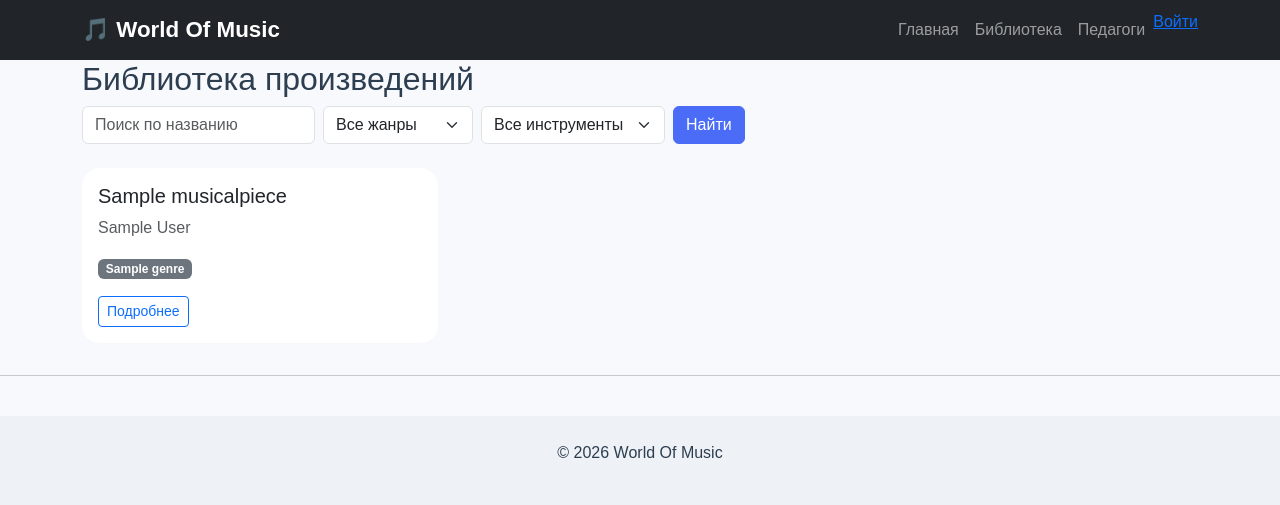
After one commit to milakazanova2002-dot/WorldOfMusic, a Django app: page /music/ in a window 1280 px wide. The commit adds this page. Shown: the top 505 px of the page. Run offline with Django 5.2, Linux system fonts and the light colour scheme; tables that the repository leaves empty hold one stand-in row (values such as "Sample post").

Commit message:
Change music's models

```diff
--- a/config/accounts/templates/accounts/login.html
+++ b/config/accounts/templates/accounts/login.html
@@ -19,4 +19,9 @@
     <button type="submit">Войти</button>
 </form>
 
+<hr>
+<p>Ещё нет аккаунта?</p>
+<a href="{% url 'student_register' %}">Регистрация ученика</a> ·
+<a href="{% url 'teacher_register' %}">Регистрация педагога</a>
+
 {% endblock %}
--- a/config/core/templates/base.html
+++ b/config/core/templates/base.html
@@ -41,22 +41,24 @@
                 </li>
 
                 <li class="nav-item">
-                    <a class="nav-link" href="#">
+                    <a class="nav-link" href="{% url 'piece_list' %}">
                         Библиотека
                     </a>
                 </li>
 
                 <li class="nav-item">
-                    <a class="nav-link" href="#">
+                    <a class="nav-link" href="{% url 'teacher_public_list' %}">
                         Педагоги
                     </a>
                 </li>
 
-                <li class="nav-item">
-                    <a class="nav-link" href="#">
-                        Ученики
-                    </a>
-                </li>
+                {% if request.user.is_authenticated %}
+                    <li class="nav-item">
+                        <a class="nav-link" href="{% url 'role_redirect' %}">
+                            Мой кабинет
+                        </a>
+                    </li>
+                {% endif %}
 
                 {% if request.user.is_authenticated %}
                     <form method="post" action="{% url 'logout' %}">
--- a/config/education/urls.py
+++ b/config/education/urls.py
@@ -23,10 +23,15 @@ from .views import (
     StudentDetailView,
     TeacherDashboardView,
     TeacherDetailView,
+    TeacherPublicListView,
+    TeacherPublicDetailView,
     add_performance_comment,
 )
 
 urlpatterns = [
+    path("teachers/", TeacherPublicListView.as_view(), name="teacher_public_list"),
+    path("teachers/<int:pk>/", TeacherPublicDetailView.as_view(), name="teacher_public_detail"),
+
     path("student/<int:pk>/", StudentDetailView.as_view(), name="student_detail"),
 
     path("teacher/<int:pk>/", TeacherDetailView.as_view(), name="teacher_detail"),
--- a/config/music/models.py
+++ b/config/music/models.py
@@ -1,6 +1,4 @@
 from django.db import models
-
-# Create your models here.from django.db import models
 
 
 class Instrument(models.Model):
@@ -145,6 +143,12 @@ class MusicMaterial(models.Model):
         verbose_name="Описание"
     )
 
+    is_public = models.BooleanField(
+        default=True,
+        verbose_name="Общедоступно",
+        help_text="Если выключено — материал видят только педагоги и прикреплённые ученики"
+    )
+
     created_at = models.DateTimeField(
         auto_now_add=True,
         verbose_name="Создано"
--- /dev/null
+++ b/config/music/templates/music/piece_list.html
@@ -0,0 +1,78 @@
+{% extends "base.html" %}
+
+{% block title %}Библиотека произведений — World Of Music{% endblock %}
+
+{% block content %}
+<h2>Библиотека произведений</h2>
+
+<form method="get" class="row g-2 mb-4">
+    <div class="col-auto">
+        <input type="text" name="q" value="{{ request.GET.q }}" class="form-control" placeholder="Поиск по названию">
+    </div>
+
+    <div class="col-auto">
+        <select name="genre" class="form-select">
+            <option value="">Все жанры</option>
+            {% for genre in genres %}
+                <option value="{{ genre.id }}" {% if request.GET.genre == genre.id|stringformat:"s" %}selected{% endif %}>
+                    {{ genre.name }}
+                </option>
+            {% endfor %}
+        </select>
+    </div>
+
+    <div class="col-auto">
+        <select name="instrument" class="form-select">
+            <option value="">Все инструменты</option>
+            {% for instrument in instruments %}
+                <option value="{{ instrument.id }}" {% if request.GET.instrument == instrument.id|stringformat:"s" %}selected{% endif %}>
+                    {{ instrument.name }}
+                </option>
+            {% endfor %}
+        </select>
+    </div>
+
+    <div class="col-auto">
+        <button type="submit" class="btn btn-primary">Найти</button>
+    </div>
+</form>
+
+{% if pieces %}
+    <div class="row">
+        {% for piece in pieces %}
+            <div class="col-md-4 mb-3">
+                <div class="card h-100">
+                    <div class="card-body">
+                        <h5 class="card-title">{{ piece.title }}</h5>
+                        <p class="card-text text-muted">{{ piece.composer }}</p>
+                        <p class="card-text">
+                            {% for g in piece.genre.all %}
+                                <span class="badge bg-secondary">{{ g.name }}</span>
+                            {% endfor %}
+                        </p>
+                        <a href="{% url 'piece_detail' piece.pk %}" class="btn btn-outline-primary btn-sm">
+                            Подробнее
+                        </a>
+                    </div>
+                </div>
+            </div>
+        {% endfor %}
+    </div>
+
+    {% if is_paginated %}
+        <nav>
+            <ul class="pagination">
+                {% if page_obj.has_previous %}
+                    <li class="page-item"><a class="page-link" href="?page={{ page_obj.previous_page_number }}">Назад</a></li>
+                {% endif %}
+                <li class="page-item disabled"><span class="page-link">{{ page_obj.number }} из {{ page_obj.paginator.num_pages }}</span></li>
+                {% if page_obj.has_next %}
+                    <li class="page-item"><a class="page-link" href="?page={{ page_obj.next_page_number }}">Далее</a></li>
+                {% endif %}
+            </ul>
+        </nav>
+    {% endif %}
+{% else %}
+    <p>Произведений пока нет.</p>
+{% endif %}
+{% endblock %}
--- a/config/music/urls.py
+++ b/config/music/urls.py
@@ -1,11 +1,15 @@
 from django.urls import path
 from .views import (
+    MusicalPieceListView,
+    MusicalPieceDetailView,
     MusicMaterialListView,
     MusicMaterialCreateView,
     MusicMaterialDeleteView,
 )
 
 urlpatterns = [
+    path("", MusicalPieceListView.as_view(), name="piece_list"),
+    path("piece/<int:pk>/", MusicalPieceDetailView.as_view(), name="piece_detail"),
     path("piece/<int:piece_id>/materials/", MusicMaterialListView.as_view(), name="material_list"),
     path("piece/<int:piece_id>/materials/add/", MusicMaterialCreateView.as_view(), name="material_add"),
     path("material/<int:pk>/delete/", MusicMaterialDeleteView.as_view(), name="material_delete"),
--- a/config/music/views.py
+++ b/config/music/views.py
@@ -1,8 +1,85 @@
 from django.urls import reverse_lazy
-from django.views.generic import CreateView, DeleteView, ListView
+from django.views.generic import CreateView, DeleteView, DetailView, ListView
 from django.shortcuts import get_object_or_404
 
-from .models import MusicalPiece, MusicMaterial
+from .models import Composer, Genre, Instrument, MusicalPiece, MusicMaterial
+
+
+class MusicalPieceListView(ListView):
+    """Публичный каталог произведений — доступен без авторизации."""
+    model = MusicalPiece
+    template_name = "music/piece_list.html"
+    context_object_name = "pieces"
+    paginate_by = 20
+
+    def get_queryset(self):
+        qs = MusicalPiece.objects.select_related("composer").prefetch_related("genre", "instruments")
+
+        query = self.request.GET.get("q")
+        if query:
+            qs = qs.filter(title__icontains=query)
+
+        genre_id = self.request.GET.get("genre")
+        if genre_id:
+            qs = qs.filter(genre__id=genre_id)
+
+        instrument_id = self.request.GET.get("instrument")
+        if instrument_id:
+            qs = qs.filter(instruments__id=instrument_id)
+
+        return qs.order_by("title")
+
+    def get_context_data(self, **kwargs):
+        context = super().get_context_data(**kwargs)
+        context["genres"] = Genre.objects.all()
+        context["instruments"] = Instrument.objects.all()
+        return context
+
+
+class MusicalPieceDetailView(DetailView):
+    """Публичная страница произведения — доступна без авторизации."""
+    model = MusicalPiece
+    template_name = "music/piece_detail.html"
+    context_object_name = "piece"
+
+    def get_queryset(self):
+        return MusicalPiece.objects.select_related("composer").prefetch_related(
+            "genre", "instruments", "materials"
+        )
+
+    def get_context_data(self, **kwargs):
+        context = super().get_context_data(**kwargs)
+        piece = self.object
+        user = self.request.user
+
+        has_private_access = False
+
+        if user.is_authenticated:
+            if user.is_staff or user.is_superuser:
+                has_private_access = True
+            elif hasattr(user, "teacher_profile") and user.is_approved:
+                # Одобренный педагог — доверенный участник общей библиотеки
+                has_private_access = True
+            elif hasattr(user, "student_profile"):
+                # Ученик видит приватные материалы, только если реально
+                # привязан к этому произведению (через урок или исполнение)
+                student = user.student_profile
+                from education.models import Lesson, Performance
+                has_private_access = (
+                    Lesson.objects.filter(student=student, piece=piece).exists()
+                    or Performance.objects.filter(
+                        assignment__student=student, piece=piece
+                    ).exists()
+                )
+
+        context["has_private_access"] = has_private_access
+
+        if has_private_access:
+            context["materials"] = piece.materials.all()
+        else:
+            context["materials"] = piece.materials.filter(is_public=True)
+
+        return context
 
 
 class MusicMaterialListView(ListView):
@@ -25,7 +102,7 @@ class MusicMaterialListView(ListView):
 
 class MusicMaterialCreateView(CreateView):
     model = MusicMaterial
-    fields = ["type", "file", "url", "description"]
+    fields = ["type", "file", "url", "description", "is_public"]
     template_name = "music/material_form.html"
 
     def dispatch(self, request, *args, **kwargs):
```
Also changed, not shown: config/education/templates/education/teacher_public_detail.html (added, +20 -0 lines), config/education/templates/education/teacher_public_list.html (added, +32 -0 lines), config/education/views.py (+28 -3 lines), config/music/templates/music/piece_detail.html (+41 -17 lines), config/music/migrations/0004_musicmaterial_is_public.py (added).
